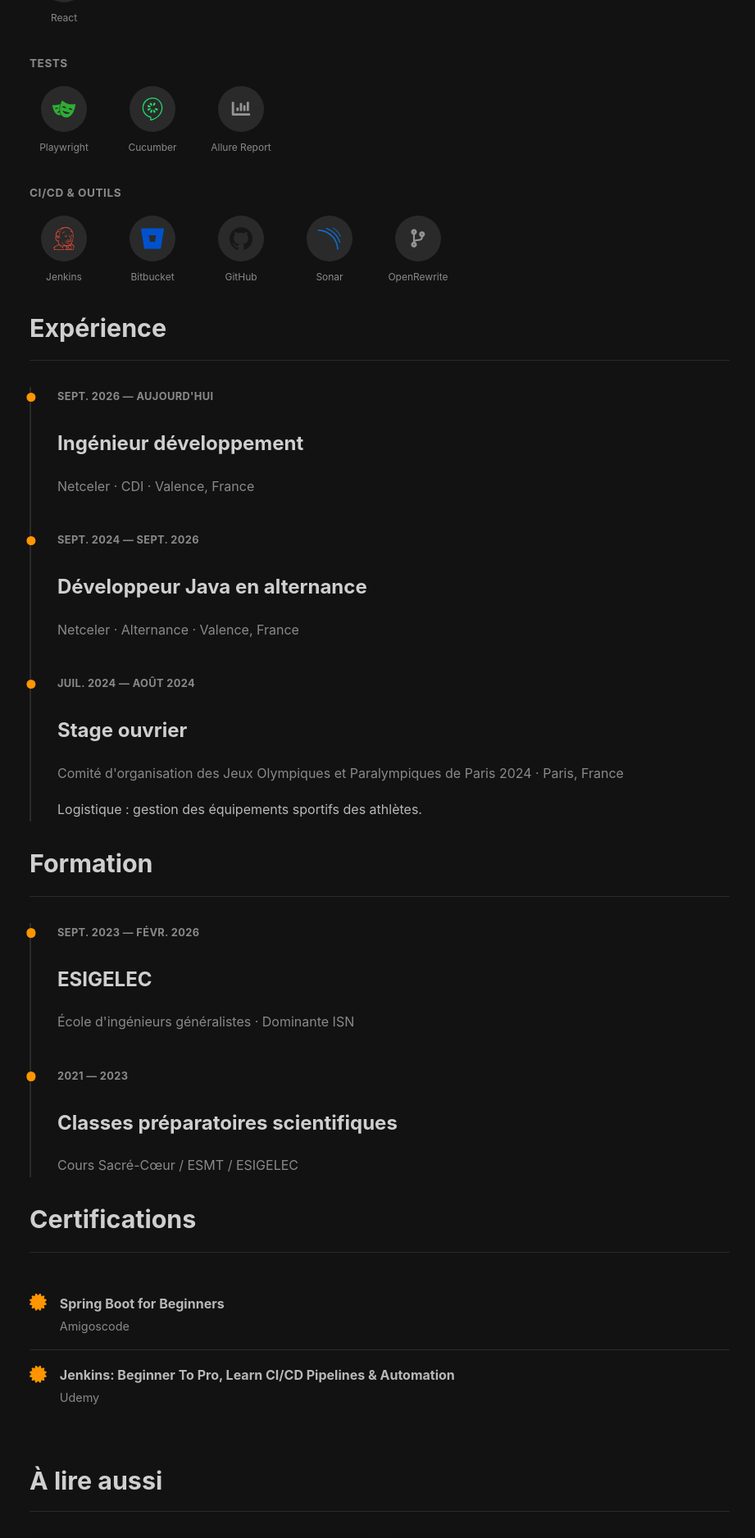
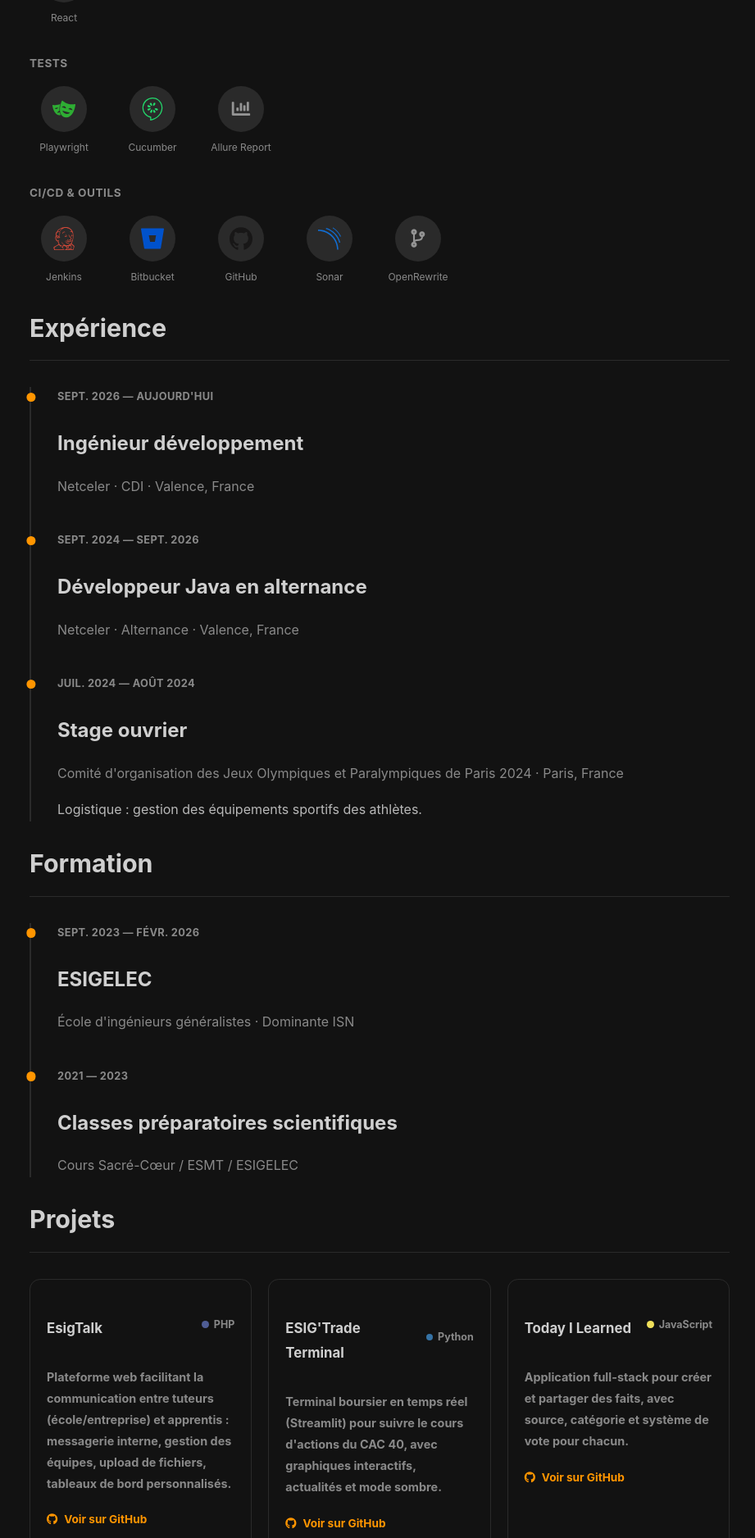
Before and after one commit to sfalloudiene/sfalloudiene.github.io, a Jekyll site: the page built from about.md, in a window 1280 px wide. Shown: the part 691-2567 px from the top of the page at 82% size, without its empty margins (177-1098 px from the left). Built offline with Jekyll 4.4.1, drawn with Linux system fonts in a browser that asks for light colours; nearby versions of some CDN libraries; grey boxes are pictures that could not be loaded.

Commit message:
Add a Projects section to About, pulled from real GitHub repos
Three cards (EsigTalk, ESIG'Trade Terminal, Today I Learned), each
linking to its GitHub repo, with language badge and description
sourced from the repo's own description/README via the GitHub API
rather than written from scratch.

Co-Authored-By: Claude Sonnet 5 <noreply@anthropic.com>
Claude-Session: https://claude.ai/code/session_01Pw2VjeJ6hvYuKfitpuhZPd

```diff
--- a/_includes/scripts/scroll-reveal.js
+++ b/_includes/scripts/scroll-reveal.js
@@ -1,5 +1,5 @@
 (function () {
-  var targets = document.querySelectorAll('.recent-post-card, .skill-badge, .timeline__item, .certifications__item');
+  var targets = document.querySelectorAll('.recent-post-card, .skill-badge, .timeline__item, .certifications__item, .project-card');
   if (!targets.length) { return; }
 
   var reducedMotion = window.matchMedia && window.matchMedia('(prefers-reduced-motion: reduce)').matches;
--- a/_sass/custom.scss
+++ b/_sass/custom.scss
@@ -369,6 +369,75 @@ $nav-font-stack: -apple-system, BlinkMacSystemFont, "Segoe UI", Roboto, Helvetic
 
 .timeline__desc {
   margin: 0;
+}
+
+// Projets (about page) -- cartes liees vers les depots GitHub.
+.projects {
+  display: grid;
+  grid-template-columns: repeat(auto-fit, minmax(260px, 1fr));
+  gap: 1.25rem;
+  margin: 2rem 0 1rem;
+}
+
+.project-card {
+  display: block;
+  padding: 1.25rem;
+  border: 1px solid $border-color-l;
+  border-radius: map-get($base, border-radius-lg);
+  color: inherit !important;
+  text-decoration: none !important;
+  transition: transform 0.15s ease, box-shadow 0.15s ease, border-color 0.15s ease;
+
+  &:hover {
+    transform: translateY(-3px);
+    box-shadow: 0 8px 20px rgba(0, 0, 0, 0.1);
+    border-color: $main-color-1;
+  }
+}
+
+.project-card__header {
+  display: flex;
+  align-items: center;
+  justify-content: space-between;
+  gap: 0.75rem;
+  margin-bottom: 0.5rem;
+}
+
+.project-card__title {
+  margin: 0;
+  font-size: 1.05rem;
+}
+
+.project-card__lang {
+  display: inline-flex;
+  align-items: center;
+  gap: 0.35rem;
+  font-size: 0.78rem;
+  color: $text-color-l;
+  white-space: nowrap;
+}
+
+.project-card__lang-dot {
+  width: 0.55rem;
+  height: 0.55rem;
+  border-radius: 50%;
+  display: inline-block;
+}
+
+.project-card__desc {
+  margin: 0 0 0.75rem;
+  font-size: 0.9rem;
+  color: $text-color-l;
+}
+
+.project-card__link {
+  font-size: 0.85rem;
+  font-weight: map-get($base, font-weight-bold);
+  color: $main-color-1;
+
+  i {
+    margin-right: 0.3rem;
+  }
 }
 
 // Certifications (about page)
--- a/about.md
+++ b/about.md
@@ -172,6 +172,40 @@ Ce site rassemble mon parcours, mes projets, et mes notes techniques.
 </section>
 
 <section class="timeline-section">
+<h2 class="timeline-section__heading">Projets</h2>
+<div class="projects">
+
+<a class="project-card" href="https://github.com/sfalloudiene/EsigTalk_Website" target="_blank" rel="noopener">
+<div class="project-card__header">
+<h3 class="project-card__title">EsigTalk</h3>
+<span class="project-card__lang"><span class="project-card__lang-dot" style="background-color: #4F5D95;"></span>PHP</span>
+</div>
+<p class="project-card__desc">Plateforme web facilitant la communication entre tuteurs (école/entreprise) et apprentis : messagerie interne, gestion des équipes, upload de fichiers, tableaux de bord personnalisés.</p>
+<span class="project-card__link"><i class="fab fa-github"></i> Voir sur GitHub</span>
+</a>
+
+<a class="project-card" href="https://github.com/sfalloudiene/AppBourse" target="_blank" rel="noopener">
+<div class="project-card__header">
+<h3 class="project-card__title">ESIG'Trade Terminal</h3>
+<span class="project-card__lang"><span class="project-card__lang-dot" style="background-color: #3572A5;"></span>Python</span>
+</div>
+<p class="project-card__desc">Terminal boursier en temps réel (Streamlit) pour suivre le cours d'actions du CAC 40, avec graphiques interactifs, actualités et mode sombre.</p>
+<span class="project-card__link"><i class="fab fa-github"></i> Voir sur GitHub</span>
+</a>
+
+<a class="project-card" href="https://github.com/sfalloudiene/Today-I-learned-app" target="_blank" rel="noopener">
+<div class="project-card__header">
+<h3 class="project-card__title">Today I Learned</h3>
+<span class="project-card__lang"><span class="project-card__lang-dot" style="background-color: #f1e05a;"></span>JavaScript</span>
+</div>
+<p class="project-card__desc">Application full-stack pour créer et partager des faits, avec source, catégorie et système de vote pour chacun.</p>
+<span class="project-card__link"><i class="fab fa-github"></i> Voir sur GitHub</span>
+</a>
+
+</div>
+</section>
+
+<section class="timeline-section">
 <h2 class="timeline-section__heading">Certifications</h2>
 <div class="certifications">
 
```
